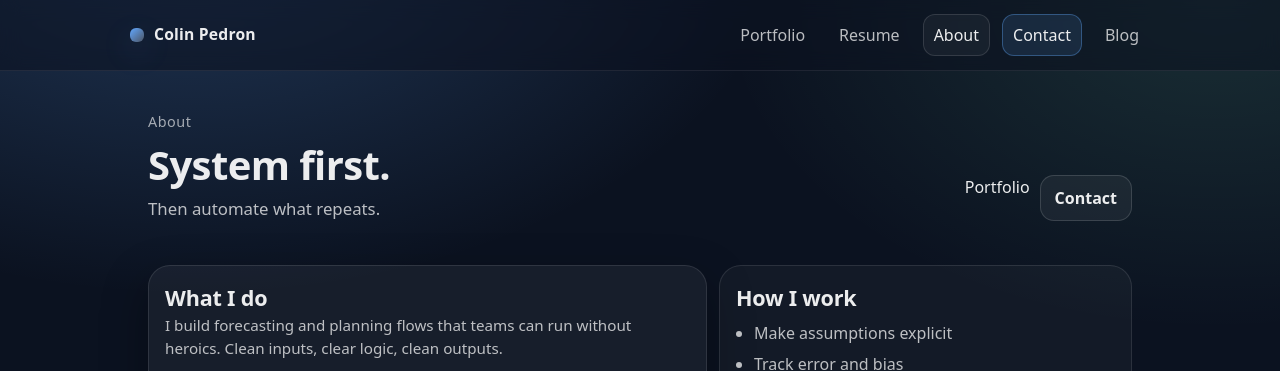
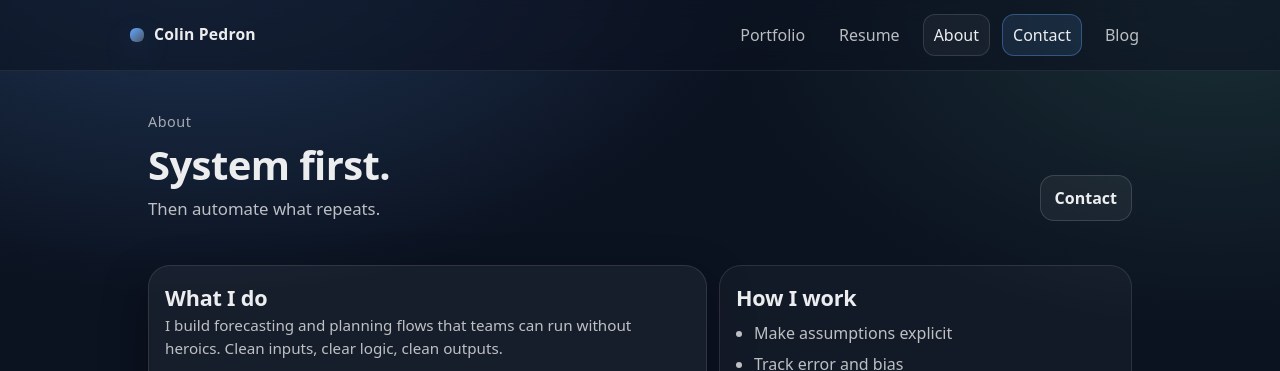
Before and after one commit to cpedron50-novaspear/colinpedron-site, a Jekyll site: the page about.html, which Jekyll copies as it is, in a window 1280 px wide. Shown: the top 371 px of the page. Built offline with Jekyll 4.4.1, drawn with Linux system fonts in a browser that asks for light colours.

Commit message:
Update about.html

```diff
--- a/about.html
+++ b/about.html
@@ -51,7 +51,6 @@
           </div>
 
           <div class="page-hero-actions">
-            <a href="portfolio.html">Portfolio</a>
             <a class="btn" href="contact.html">Contact</a>
           </div>
         </div>
```
